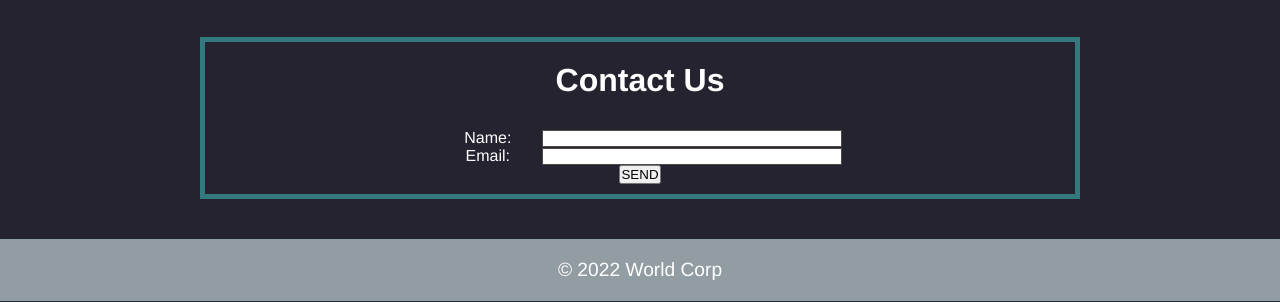
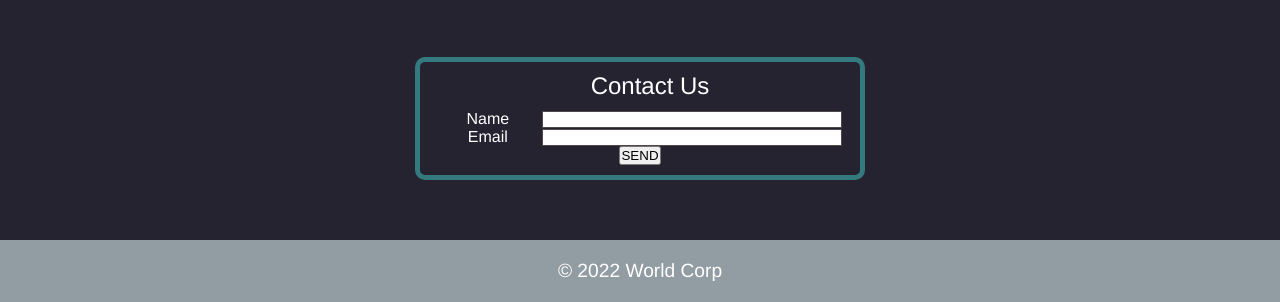
Before and after one commit to pdubya1632/22-Stu_Mini-Project, a plain HTML site: page index.html in a window 1280 px wide. Shown: the part 520-822 px from the top of the page. Drawn offline with Linux system fonts and the light colour scheme.

Commit message:
made changes to form styling

```diff
--- a/assets/css/style.css
+++ b/assets/css/style.css
@@ -24,9 +24,6 @@ footer {
   background: #929da3;
   text-align: center;
   padding: 20px 0;
-  /* position: absolute;
-  bottom: 0;
-  width: 100%; */
 }
 
 h1,
@@ -69,16 +66,26 @@ p {
   font-size: 1.2em;
 }
 
-#contact {
-  margin: 40px;
-  border: 5px solid #34797d;
+#contactForm {
+  margin: 60px;
 }
 
 form {
   margin: 0 auto;
   width: 500px;
   padding: 10px;
-  border-radius: 20px;
+  border: 5px solid #34797d;
+  border-radius: 10px;
+  width: 50%;
+}
+
+fieldset {
+  border: 0;
+}
+
+legend {
+  font-size: 1.5em;
+  margin: 10px;
 }
 
 label {
--- a/index.html
+++ b/index.html
@@ -28,22 +28,25 @@
       <figcaption>We are the first, best, largest, and greatest company in the world.</figcaption>
     </div>
     <div>
-      <section id="contact">
-        <h2 class="text-center">Contact Us</h2>
+      <section id="contactForm">
         <form>
+          <fieldset>
+            <legend>Contact Us</legend>
             <ul>
               <li>
-              <label class="text-right" for="name">Name:</label>
+                <label for="name">Name</label>
                 <input type="text" id="name" name="user-name">
               </li>
               <li>
-              <label class="text-right" for="email">Email:</label>
+                <label for="email">Email</label>
                 <input type="text" id="email" name="user-email">
               </li>
             </ul>
-          <div class="text-center">
+            <div>
               <button type="submit">SEND</button>
             </div>
+            </fieldset>
+
         </form>
       </section>
     </div>
```
Lines whose indentation alone changed are shown as unchanged.
